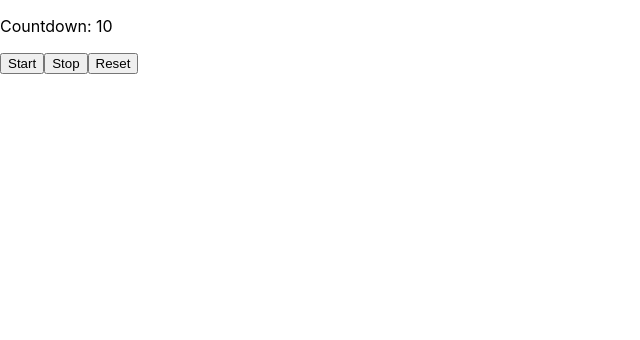
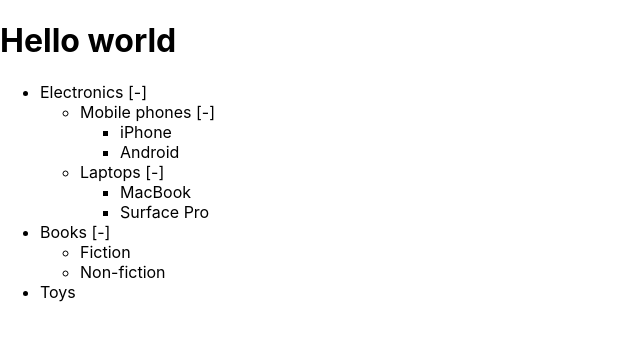
Before and after one commit to grumpycat808/react_greatfrontend, a React (Create React App) app: page / in a window 1280 px wide. Shown: the top 340 px of the page, without its empty margins (0-640 px from the left). Built offline with nearby package versions, Linux system fonts and the light colour scheme.

Commit message:
Starting file directory

```diff
--- a/src/App10.jsx
+++ b/src/App10.jsx
@@ -1,18 +1,11 @@
+import FileExplorer from './FileExplorer'
 import { useCountdown } from './hooks/useCountdown'
 import { useState } from 'react'
 
 function App10() {
-    const { count, start, stop, reset } = useCountdown({
-        countStart: 10,
-        intervalMs: 1000,
-    })
-
     return (
         <div>
-            <p>Countdown: {count}</p>
-            <button onClick={start}>Start</button>
-            <button onClick={stop}>Stop</button>
-            <button onClick={reset}>Reset</button>
+            <FileExplorer></FileExplorer>
         </div>
     )
 }
--- /dev/null
+++ b/src/FileDirectory.js
@@ -0,0 +1,14 @@
+import React, { useState } from 'react'
+
+function FileDirectory({ item }) {
+    const [isOpen, setIsOpen] = useState(false)
+
+    return (
+        <li>
+            {item.name} <span>[-]</span>
+            {item.children && <ul>{FileDirectory(item.children)}</ul>}
+        </li>
+    )
+}
+
+export default FileDirectory
--- a/src/FileExplorer.js
+++ b/src/FileExplorer.js
@@ -1,103 +1,30 @@
 import React, { useState } from 'react'
-import './file-explorer.css'
-const fileData = [
-    {
-        id: 1,
-        name: 'README.md',
-    },
-    {
-        id: 2,
-        name: 'Documents',
-        children: [
-            {
-                id: 3,
-                name: 'Word.doc',
-            },
-            {
-                id: 4,
-                name: 'Powerpoint.ppt',
-            },
-        ],
-    },
-    {
-        id: 5,
-        name: 'Downloads',
-        children: [
-            {
-                id: 6,
-                name: 'unnamed.txt',
-            },
-            {
-                id: 7,
-                name: 'Misc',
-                children: [
-                    {
-                        id: 8,
-                        name: 'foo.txt',
-                    },
-                    {
-                        id: 9,
-                        name: 'bar.txt',
-                    },
-                ],
-            },
-        ],
-    },
-]
+import { fileData } from './fileData'
+import FileDirectory from './FileDirectory'
+function FileExplorer(props) {
+    const [message, setMessage] = useState('Hello world')
 
-function FileExplorer(props) {
-    const [active, setActive] = useState([])
-
-    const toggleDirectory = (directoryName) => {
-        if (active.includes(directoryName)) {
-            const newList = active.filter((item) => item != directoryName)
-
-            setActive(newList)
-        } else {
-            setActive([...active, directoryName])
-        }
-    }
-    const recursiveMap = (data, parent) => {
-        return data.map((item) => {
+    const displayDirectory = (data) => {
+        return data.map((item, index) => {
             if (item.hasOwnProperty('children')) {
-                let cn = 'directory'
-                let list = ''
-                if (parent) {
-                    cn = active.includes(parent)
-                        ? 'directory active'
-                        : 'directory hidden'
-                    list = active.includes(parent) ? 'active' : 'hidden'
-                }
                 return (
-                    <>
-                        <h1
-                            className={cn}
-                            onClick={() => toggleDirectory(item.name)}
-                        >
-                            {item.name}
-                        </h1>
-                        <ul className={list}>
-                            {recursiveMap(item.children, item.name)}
-                        </ul>
-                    </>
+                    <li key={index}>
+                        {item.name} [-]{' '}
+                        {<ul>{displayDirectory(item.children)}</ul>}
+                    </li>
                 )
             } else {
-                if (parent) {
-                    return (
-                        <li
-                            className={
-                                active.includes(parent) ? 'active' : 'hidden'
-                            }
-                        >
-                            {item.name}
-                        </li>
-                    )
-                }
-                return <h1>{item.name}</h1>
+                return <li key={index}>{item.name}</li>
             }
         })
     }
-    return <div>{recursiveMap(fileData)}</div>
+    return (
+        <div>
+            <h1>{message}</h1>
+            <ul>{displayDirectory(fileData)}</ul>
+            {/* <pre>{JSON.stringify(data, null, 2)}</pre> */}
+        </div>
+    )
 }
 
 export default FileExplorer
--- a/src/hooks/useCountdown.js
+++ b/src/hooks/useCountdown.js
@@ -1,4 +1,4 @@
-import { useState } from 'react'
+import { useState, useRef } from 'react'
 
 export const useCountdown = ({
     countStart,
@@ -7,25 +7,30 @@
     isIncrement = false,
 }) => {
     const [count, setCount] = useState(countStart)
-    const [intervalId, setIntervalID] = useState(null)
+    const intervalRef = useRef(null)
 
     const start = () => {
-        const newId = setInterval(() => {
-            if (isIncrement) {
-                setCount((prev) => (prev < countStop ? prev + 1 : countStop))
-            } else {
-                setCount((prev) => (prev > countStop ? prev - 1 : countStop))
-            }
+        stop() // clear any running interval
+
+        intervalRef.current = setInterval(() => {
+            setCount((prev) => {
+                if (isIncrement ? prev >= countStop : prev <= countStop) {
+                    clearInterval(intervalRef.current)
+                    return countStop
+                }
+                return isIncrement ? prev + 1 : prev - 1
+            })
         }, intervalMs)
-
-        setIntervalID(newId)
     }
 
-    const stop = () => clearInterval(intervalId)
+    const stop = () => {
+        clearInterval(intervalRef.current)
+        intervalRef.current = null
+    }
 
     const reset = () => {
         setCount(countStart)
-        clearInterval(intervalId)
+        stop()
     }
 
     return { count, start, stop, reset }
```
